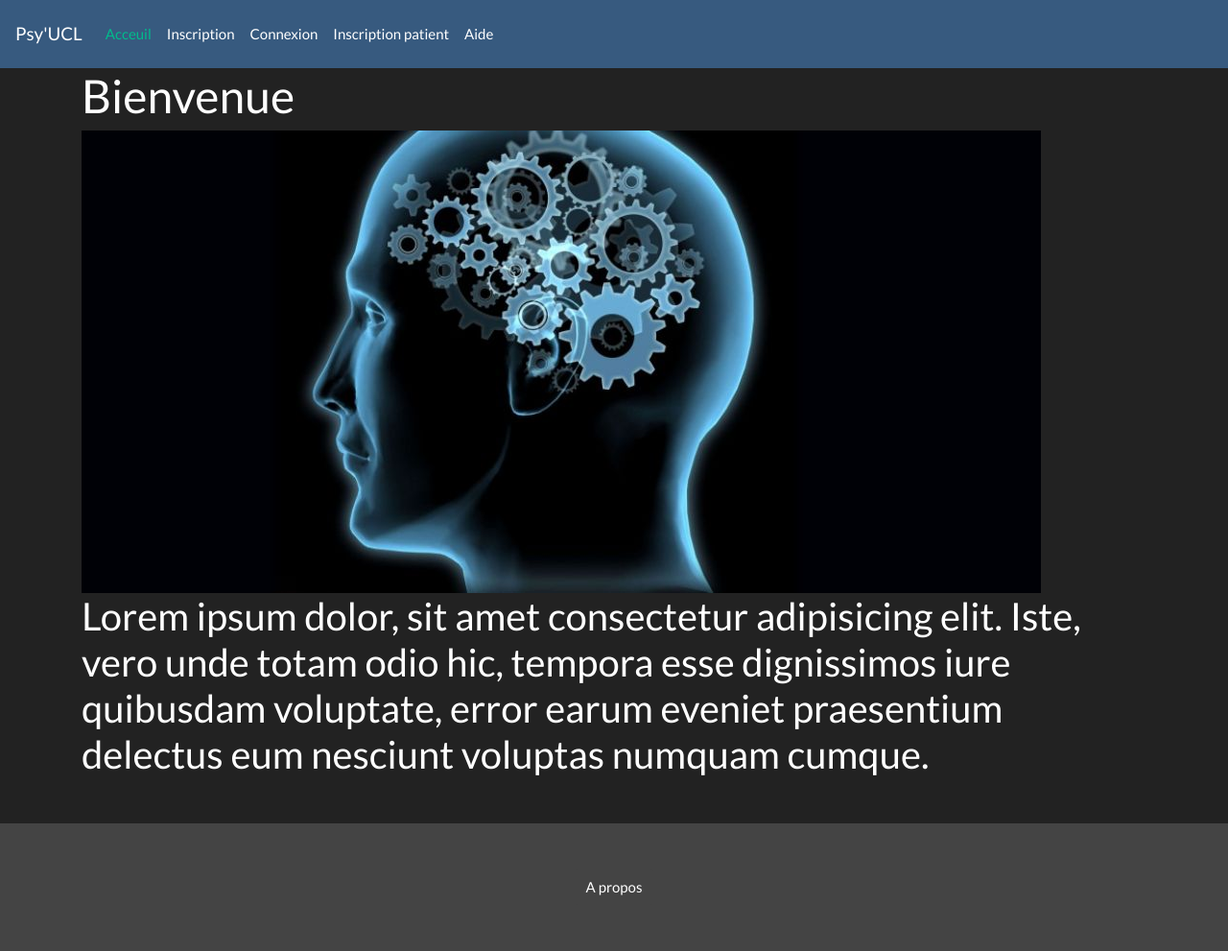
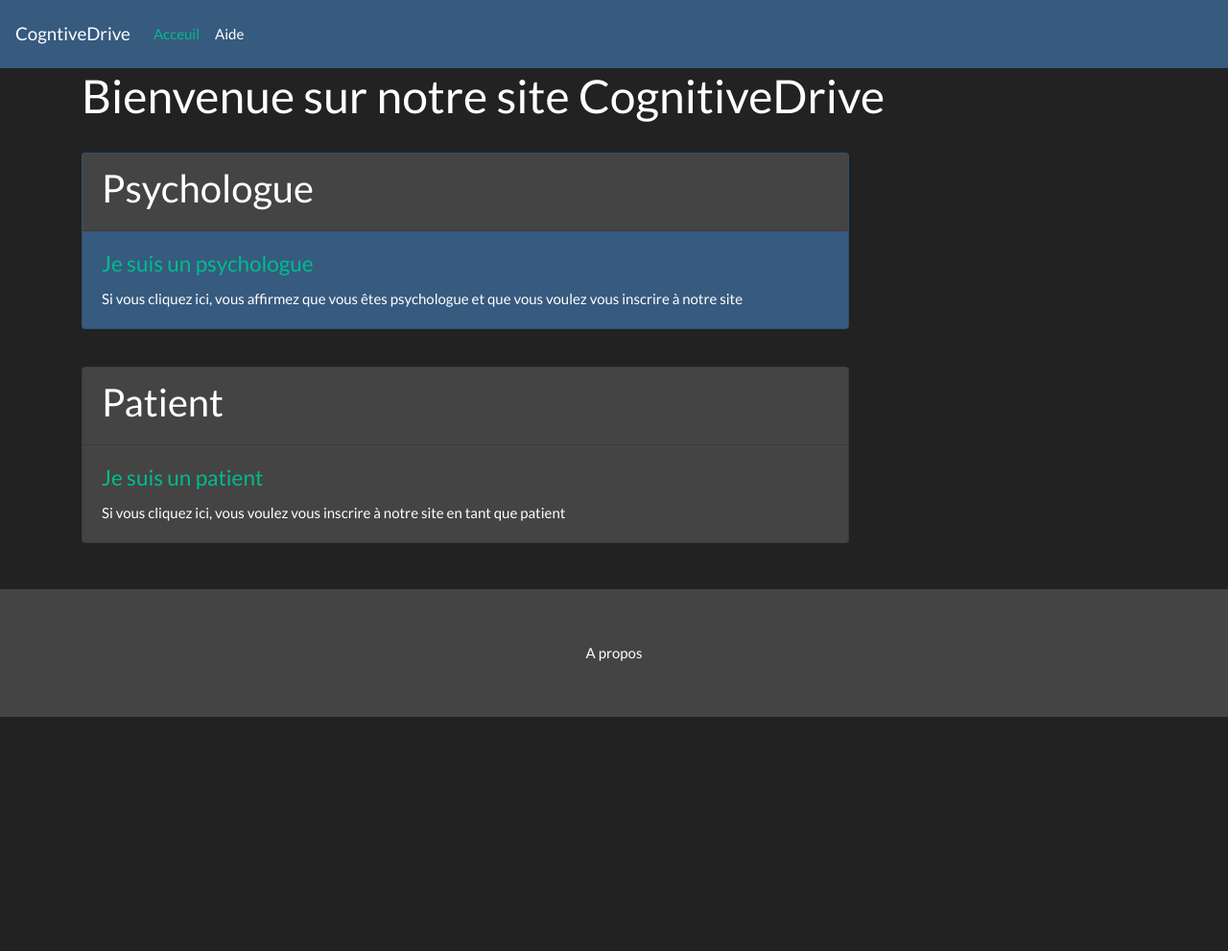
Before and after one commit to wyartguillaume/cognitivedrive, a Symfony app: template templates/main/acceuil.html.twig in a window 1280 px wide. Shown: the whole page at 96% size. After the commit the page ends 747 px from the top, so only its background shows below. Run offline with Twig, Linux system fonts and the light colour scheme; the template is opened without the code that fills it, so the values that code supplies are empty; some libraries are stand-ins or nearby versions.

Commit message:
version5

```diff
--- a/templates/base.html.twig
+++ b/templates/base.html.twig
@@ -14,7 +14,7 @@
 <body>
     <header>
         <nav class="navbar navbar-expand-lg navbar-dark bg-primary">
-            <a class="navbar-brand" href="{{path('acceuil')}}">Psy'UCL</a>
+            <a class="navbar-brand" href="{{path('acceuil')}}">CogntiveDrive</a>
             <button aria-controls="navbarColor01" aria-expanded="false" aria-label="Toggle navigation"
                 class="navbar-toggler" data-target="#navbarColor01" data-toggle="collapse" type="button">
                 <span class="navbar-toggler-icon"></span>
@@ -31,11 +31,13 @@
 
                             <a class="dropdown-item" href="{{path('consultation')}}">Consultation</a>
 
+                            <a class="dropdown-item" href="{{path('inscription_patient')}}">Inscription patient</a>
 
                             <a class="dropdown-item" href="{{path('configuration')}}">Configuration</a>
 
 
                             <a class="dropdown-item" href="{{path('patient')}}">Patients</a>
+
 
                             <div class="dropdown-divider"></div>
 
@@ -50,16 +52,6 @@
                     {% else %}
                     <li class="nav-item active">
                         <a class="nav-link" href="{{path('acceuil')}}">Acceuil</a>
-                    </li>
-
-                    <li class="nav-item">
-                        <a class="nav-link" href="{{path('inscription_user')}}">Inscription</a>
-                    </li>
-                    <li class="nav-item">
-                        <a class="nav-link" href="{{path('connexion_user')}}">Connexion</a>
-                    </li>
-                    <li class="nav-item">
-                        <a class="nav-link" href="{{path('inscription_patient')}}">Inscription patient</a>
                     </li>
                     <li class="nav-item">
                         <a class="nav-link" href="{{path('aide')}}">Aide</a>
--- a/templates/main/acceuil.html.twig
+++ b/templates/main/acceuil.html.twig
@@ -4,20 +4,28 @@
 
 {% block body %}
 <div class="container">
-    <h1> Bienvenue
+    <h1> Bienvenue sur notre site CognitiveDrive
     </h1>
+    <br>
 
-    <img src="/Image/acceuil.jpg" alt="acceuil" class="image-md">
-    <h2>Lorem ipsum dolor, sit amet consectetur adipisicing elit. Iste, vero unde totam odio hic, tempora esse
-        dignissimos iure quibusdam voluptate, error earum eveniet praesentium delectus eum nesciunt voluptas numquam
-        cumque.</h2>
+    <div class="card text-white bg-primary mb-3" style="max-width: 50rem;">
+  <div class="card-header"><h2>Psychologue</h2></div>
+  <div class="card-body">
+    <h4 class="card-title"><a href="{{path('inscription_user')}}">Je suis un psychologue</a></h4>
+    <p class="card-text">Si vous cliquez ici, vous affirmez que vous êtes  psychologue et que vous voulez vous inscrire à notre site</p>
+  </div>
+</div>
+<br>
+<div class="card text-white bg-secondary mb-3" style="max-width: 50rem;">
+  <div class="card-header"><h2>Patient</h2></div>
+  <div class="card-body">
+    <h4 class="card-title"><a href="{{path('inscription_patient')}}">Je suis un patient</a></h4>
+    <p class="card-text">Si vous cliquez ici, vous voulez vous inscrire à notre site en tant que patient</p>
+  </div>
+</div>
 
-    {% if app.user %}
-    <div class="col-md-6">
-        <button type="submit" class="btn btn-success">Télécharger Application</button>
-    </div>
 
-    {% endif %}
+
 
 </div>
 {% endblock %}
--- a/templates/user/inscriptionPatient.html.twig
+++ b/templates/user/inscriptionPatient.html.twig
@@ -11,7 +11,7 @@
             {{ form_start(form) }}
             {{ form_row(form.pseudo, {'label': 'Pseudo','attr': {'placeholder': "Votre pseudo ..."}}) }}
             {{ form_row(form.dateDeNaissance,{'label': 'Date de naissance','attr': {'placeholder': "AAAA/MM/JJ"}}) }}
-            {{ form_row(form.sexe,{'label': 'Sexe','attr': {'placeholder': "Votre sexe ..."}}) }}
+            {{ form_row(form.sexe,{'label': 'Sexe','attr': {'placeholder': "Votre sexe ..."}}) }}<p>Si vous étes une femme, cochez la case</p>
             {{ form_row(form.lateralite,{'label': 'Lateralite','attr': {'placeholder': "Votre lateralité ..."}}) }}
             {{ form_row(form.groupe,{'label': 'Groupe','attr': {'placeholder': "Votre groupe"}}) }}
             {{ form_row(form.nom,{'label': 'Nom','attr': {'placeholder': "Votre nom"}}) }}
@@ -20,6 +20,7 @@
             {{ form_row(form.profession,{'label': 'Profession','attr': {'placeholder': "Votre profession ..."}}) }}
             {{ form_row(form.etatCivil,{'label': 'Etat Civil','attr': {'placeholder': "Votre état civil"}}) }}
             {{ form_row(form.nbrEnfants,{'label': 'Nombre d\'enfant','attr': {'placeholder': "Votre nombre d'\'enfant"}}) }}
+            {{ form_row(form.psychologue)}}
             <button type="submit" class="btn btn-success">Inscription!</button>
             {{ form_end(form) }}
             <br>
```
Also changed, not shown: src/Controller/UserController.php (+7 -6 lines), src/Form/InscriptionPatientType.php (+27 -15 lines), src/Repository/PatientRepository.php (+1 -8 lines), templates/user/connexionPatient.html.twig (renamed from templates/user/conexxionPatient.html.twig), 2 other files.
